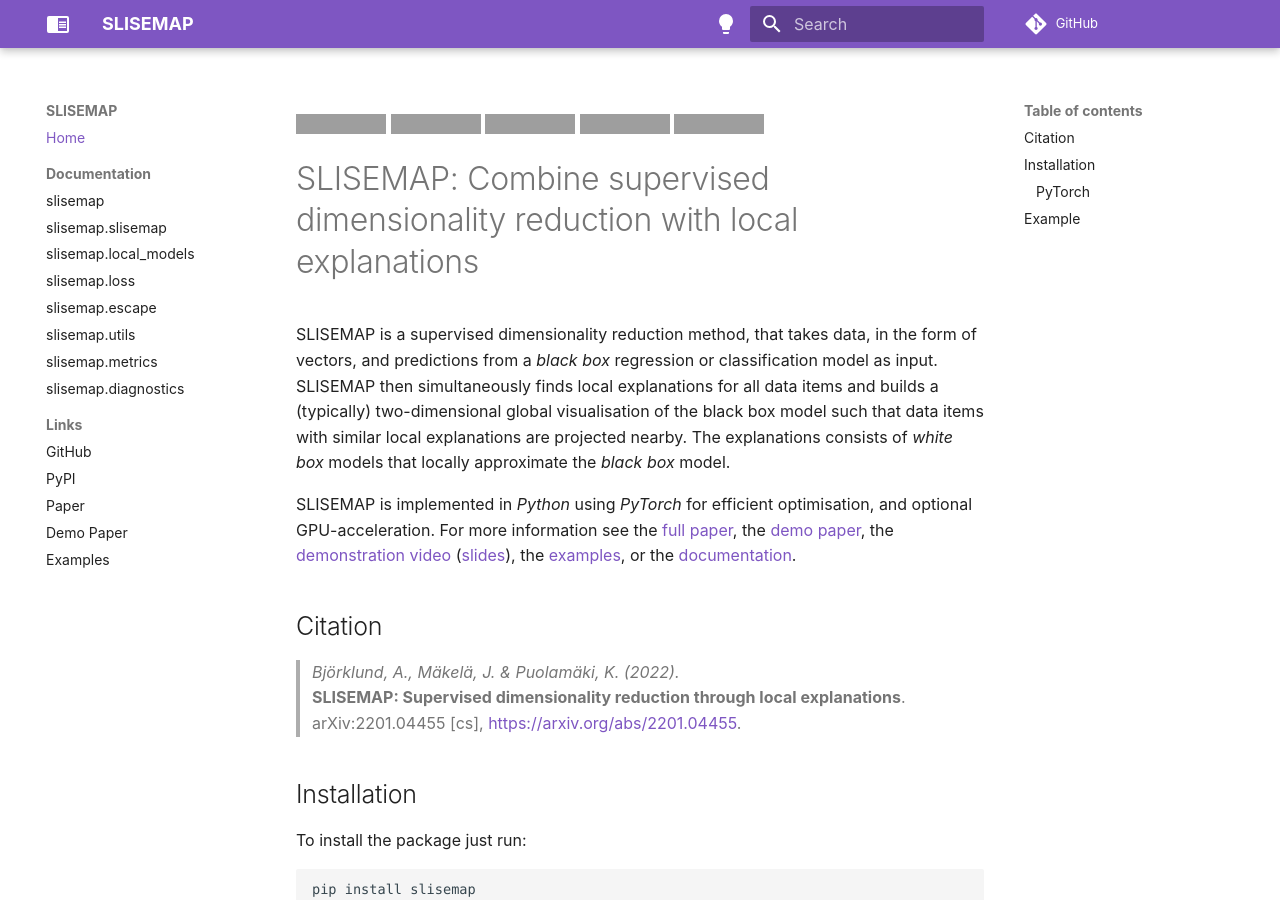
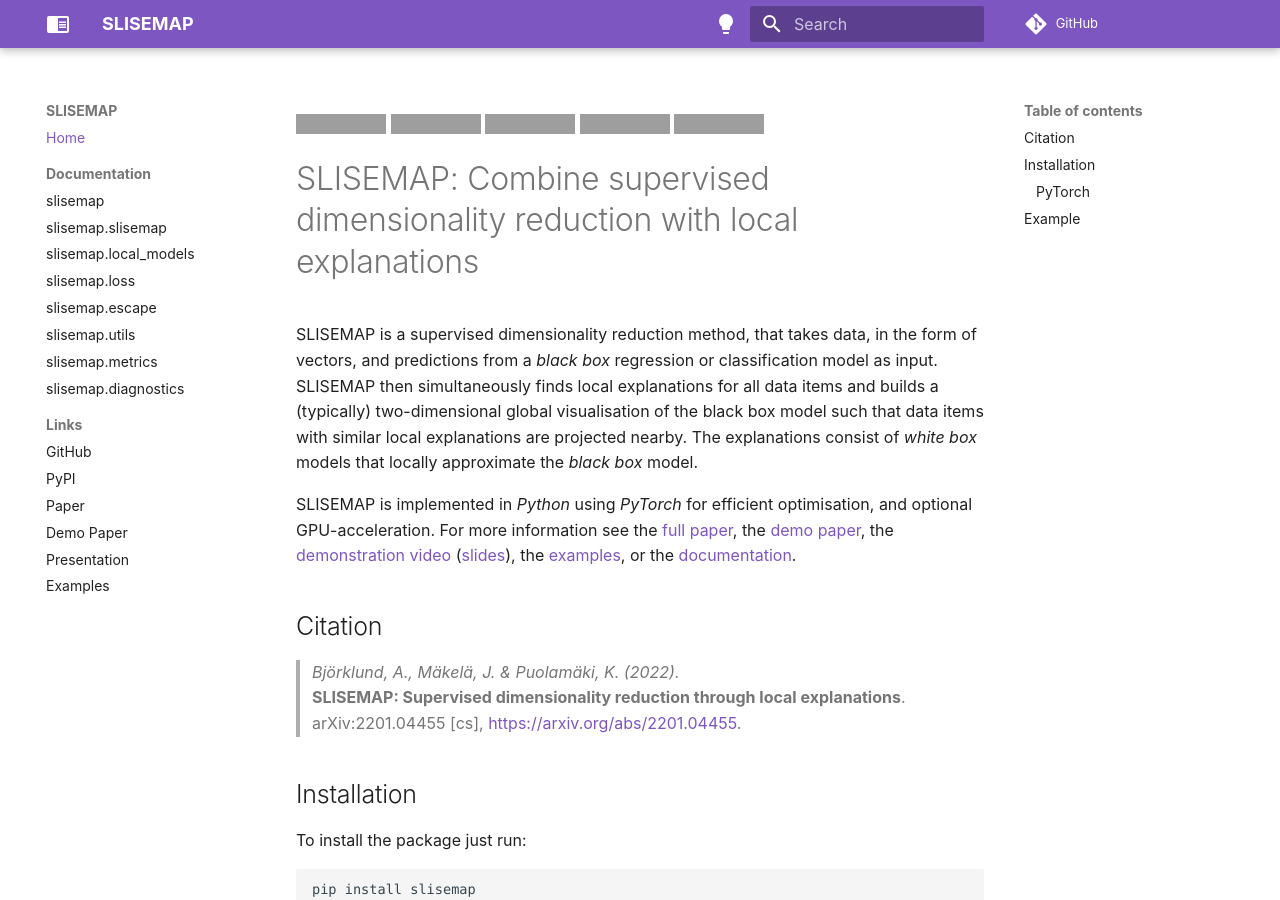
Before and after one commit to edahelsinki/slisemap, an MkDocs documentation site: the page built from docs/index.md, in a window 1280 px wide and 900 px high. Built offline with MkDocs 1.6.1 and Material for MkDocs 9.7.7, drawn with Linux system fonts in a browser that asks for light colours; comment, search, counter and statistics services are not loaded; grey boxes are pictures that could not be loaded.

Commit message:
Add notes to the slides

```diff
--- a/README.md
+++ b/README.md
@@ -1,14 +1,14 @@
 [![PyPI](https://img.shields.io/pypi/v/slise)](https://pypi.org/project/slisemap/)
 [![Documentation](https://github.com/edahelsinki/slisemap/actions/workflows/python-docs.yml/badge.svg)](https://edahelsinki.github.io/slisemap/slisemap/)
 [![Tests](https://github.com/edahelsinki/slisemap/actions/workflows/python-pytest.yml/badge.svg)](https://github.com/edahelsinki/slisemap/actions/workflows/python-pytest.yml)
-[![License: MIT](https://img.shields.io/github/license/edahelsinki/slisemap)](https://github.com/edahelsinki/slisemap/blob/master/LICENSE)
+[![Licence: MIT](https://img.shields.io/github/license/edahelsinki/slisemap)](https://github.com/edahelsinki/slisemap/blob/master/LICENSE)
 [![Binder](https://mybinder.org/badge_logo.svg)](https://mybinder.org/v2/gh/edahelsinki/slisemap/HEAD?labpath=examples)
 
 # SLISEMAP: Combine supervised dimensionality reduction with local explanations
 
-SLISEMAP is a supervised dimensionality reduction method, that takes data, in the form of vectors, and predictions from a *black box* regression or classification model as input. SLISEMAP then simultaneously finds local explanations for all data items and builds a (typically) two-dimensional global visualisation of the black box model such that data items with similar local explanations are projected nearby. The explanations consists of *white box* models that locally approximate the *black box* model.
+SLISEMAP is a supervised dimensionality reduction method, that takes data, in the form of vectors, and predictions from a *black box* regression or classification model as input. SLISEMAP then simultaneously finds local explanations for all data items and builds a (typically) two-dimensional global visualisation of the black box model such that data items with similar local explanations are projected nearby. The explanations consist of *white box* models that locally approximate the *black box* model.
 
-SLISEMAP is implemented in *Python* using *PyTorch* for efficient optimisation, and optional GPU-acceleration. For more information see the [full paper](https://arxiv.org/abs/2201.04455), the [demo paper](https://github.com/edahelsinki/slisemap/blob/main/examples/demo_paper.pdf), the [demonstration video](https://youtu.be/zvcFYItwRlQ) ([slides](https://github.com/edahelsinki/slisemap/blob/main/examples/slisemap_demo_paper_v2.pdf)), the [examples](https://github.com/edahelsinki/slisemap/tree/main/examples), or the [documentation](https://edahelsinki.github.io/slisemap/slisemap).
+SLISEMAP is implemented in *Python* using *PyTorch* for efficient optimisation, and optional GPU-acceleration. For more information see the [full paper](https://arxiv.org/abs/2201.04455), the [demo paper](https://github.com/edahelsinki/slisemap/blob/main/examples/demo_paper.pdf), the [demonstration video](https://youtu.be/zvcFYItwRlQ) ([slides](https://github.com/edahelsinki/slisemap/blob/main/examples/demo_presentation.pdf)), the [examples](https://github.com/edahelsinki/slisemap/tree/main/examples), or the [documentation](https://edahelsinki.github.io/slisemap/slisemap).
 
 
 ## Citation
--- a/mkdocs.yml
+++ b/mkdocs.yml
@@ -45,6 +45,7 @@
     - PyPI: https://pypi.org/project/slisemap/
     - Paper: https://arxiv.org/abs/2201.04455
     - Demo Paper: https://github.com/edahelsinki/slisemap/blob/main/examples/demo_paper.pdf
+    - Presentation: https://github.com/edahelsinki/slisemap/blob/main/examples/demo_presentation.pdf
     - Examples: https://github.com/edahelsinki/slisemap/tree/main/examples
 
 plugins:
```
Also changed, not shown: 2 other files.
